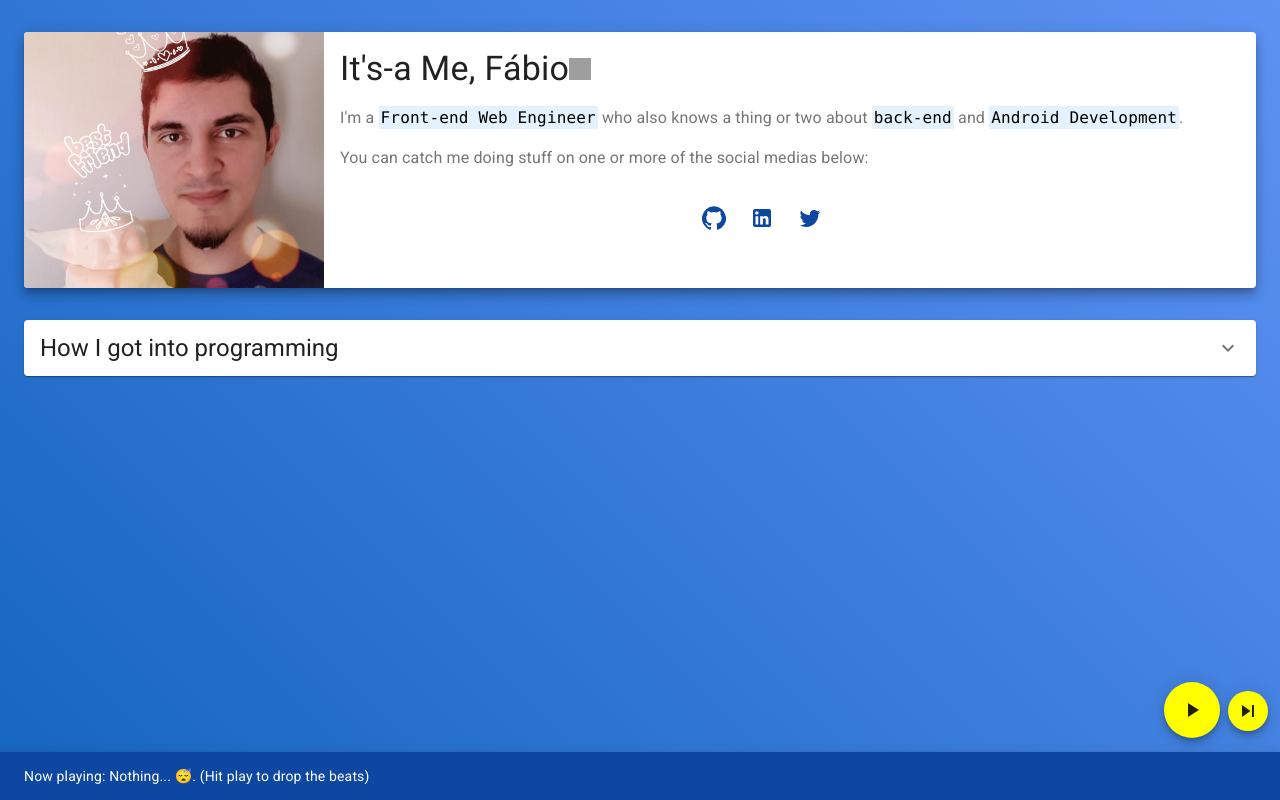
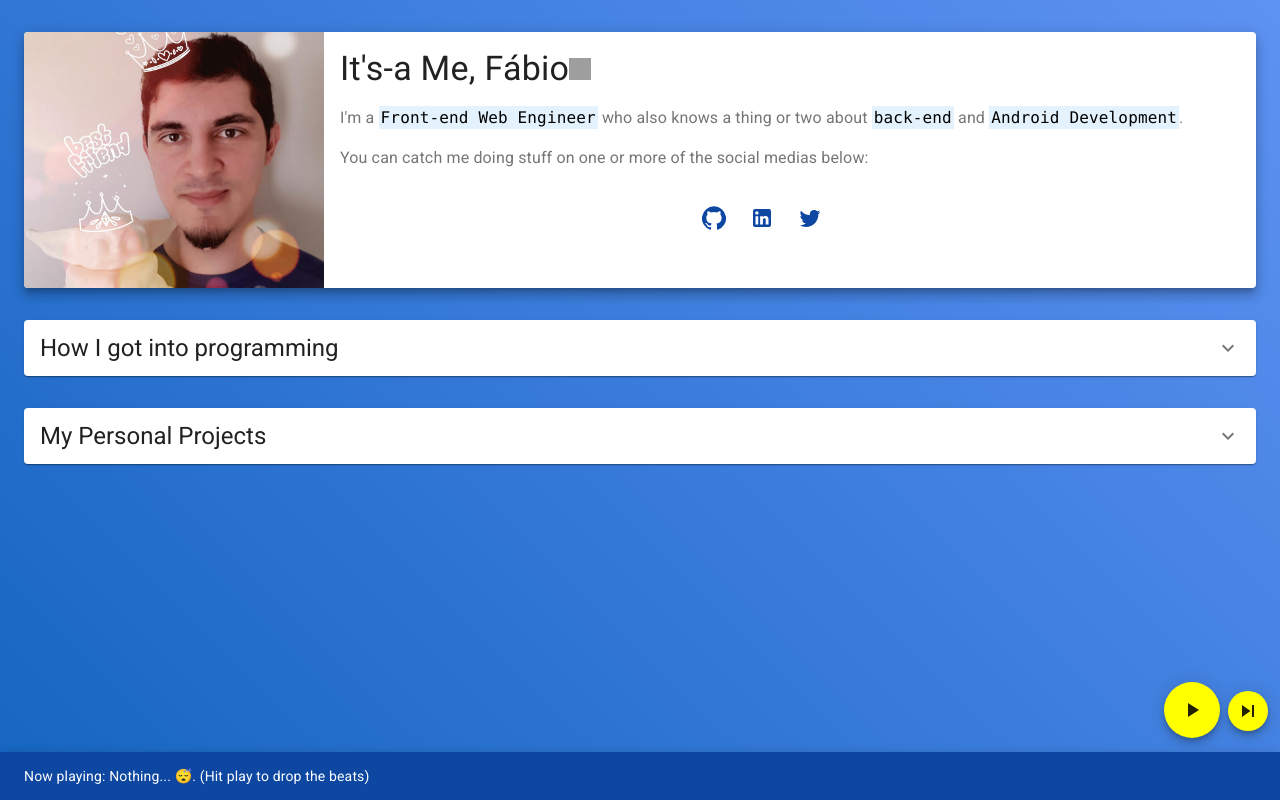
Before and after one commit to Chagall/personal-webiste, a React (Create React App) app: page / in a window 1280 px wide. Built offline with nearby package versions, Linux system fonts and the light colour scheme; grey boxes are pictures that could not be loaded.

Commit message:
Added the project section to the main page.

```diff
--- a/src/components/Page.js
+++ b/src/components/Page.js
@@ -2,6 +2,7 @@ import React, { useEffect, useState } from "react";
 import HorizontalInfoCard from "./HorizontalInfoCard";
 import VerticalInfoCard from "./VerticalInfoCard";
 import StoryAccordion from "./StoryAccordion";
+import Projects from "./Projects";
 
 export default function Page() {
   const getBrowserWindowWidth = () => {
@@ -65,6 +66,7 @@ export default function Page() {
     <div style={containerStyle}>
       {info}
       <StoryAccordion />
+      <Projects />
     </div>
   );
 }
```
